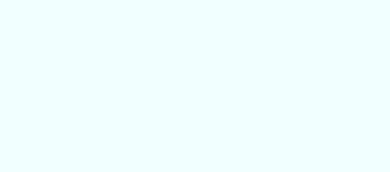
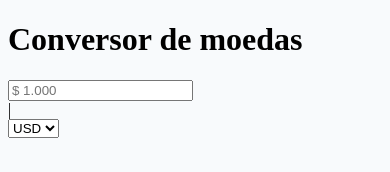
Before and after one commit to samu101108/boracodar_defio_9, a plain HTML site: page index.html in a window 390 px wide. Drawn offline with Linux system fonts and the light colour scheme.

Commit message:
ajustes mobile

```diff
--- a/css/estilos.css
+++ b/css/estilos.css
@@ -1,3 +1,3 @@
 body {
-  background-color: azure;
+  background-color: #F8FAFC;
 }
--- a/index.html
+++ b/index.html
@@ -8,6 +8,21 @@
   <link rel="stylesheet" href="css/estilos.css">
 </head>
 <body>
-
+  <div class="container">
+    <div class="conversor-de-moedas">
+    <h1>Conversor de moedas</h1>
+    <div class="conversor">
+      <div class="currency-1">
+        <input type="text" name="" id="" placeholder="$ 1.000">
+        <div class="divider">|</div>
+        <select name="country" id="">
+          <option value="usd">USD</option>
+          <option value="eur">EUR</option>
+          <option value="gbp">GBP</option>
+        </select>
+      </div>
+    </div>
+  </div>
+  </div>
 </body>
 </html>
```
